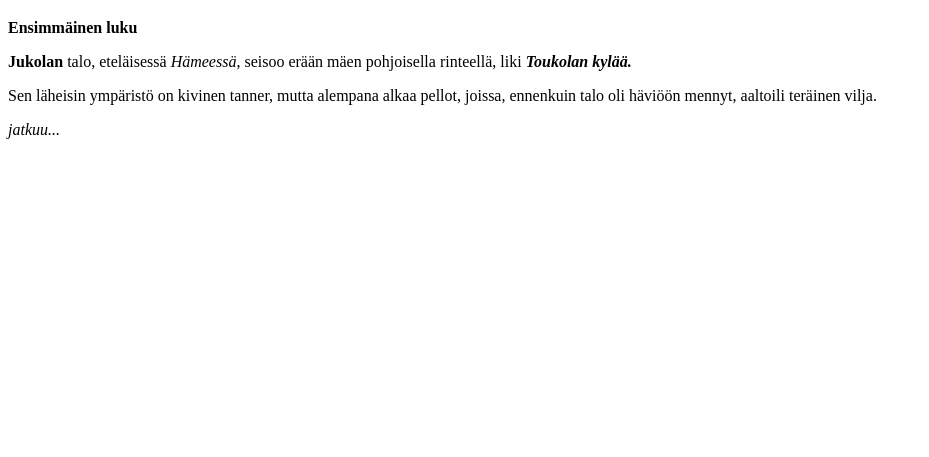
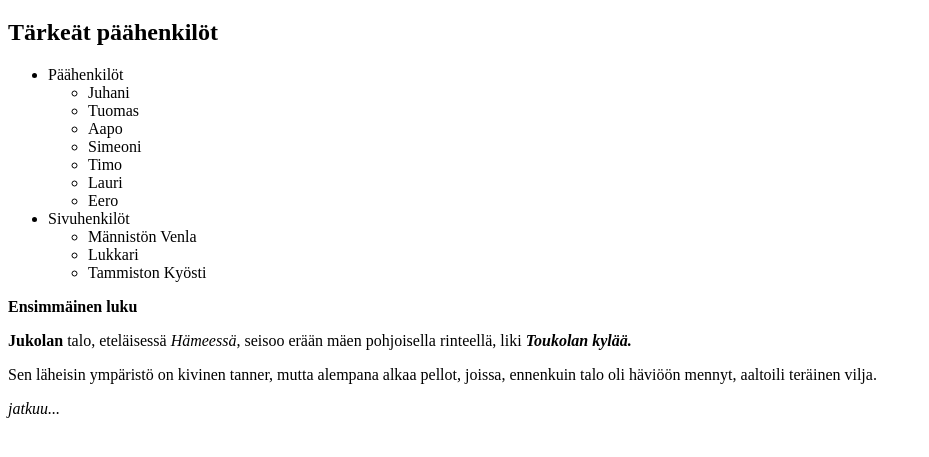
Before and after one commit to Kaabero/Lapio-website, a plain HTML site: page index.html in a window 1280 px wide. Shown: the part 61-518 px from the top of the page, without its empty margins (0-929 px from the left). Drawn offline with Linux system fonts and the light colour scheme.

Commit message:
Osa 3. Neljäs tehtävä

```diff
--- a/index.html
+++ b/index.html
@@ -9,15 +9,32 @@
 <body>
   <!--Tee tehtävät tänne-->
 <h1>Seitsemän veljestä</h1>
-
+<h2>Tärkeät päähenkilöt</h2>
+<ul>
+  <li>Päähenkilöt</li>
+  <ul>
+    <li>Juhani</li>
+    <li>Tuomas</li>
+    <li>Aapo</li>
+    <li>Simeoni</li>
+    <li>Timo</li>
+    <li>Lauri</li>
+    <li>Eero</li>
+  </ul>
+  <li>Sivuhenkilöt</li>
+  <ul>
+    <li>Männistön Venla</li>
+    <li>Lukkari</li>
+    <li>Tammiston Kyösti</li>
+  </ul>
+</ul>
 <strong>Ensimmäinen luku</strong>
-
-<p><strong>Jukolan</strong> talo, eteläisessä <em>Hämeessä</em>, seisoo erään mäen pohjoisella rinteellä, liki
-<strong><em>Toukolan kylää.</em></strong></p>
-
-<p>Sen läheisin ympäristö on kivinen tanner, mutta alempana alkaa pellot,
-joissa, ennenkuin talo oli häviöön
-mennyt, aaltoili teräinen vilja. </p>
+<p>
+  <strong>Jukolan</strong> talo, eteläisessä <em>Hämeessä</em>, seisoo erään mäen pohjoisella rinteellä, liki <strong><em>Toukolan kylää.</em></strong>
+</p>
+<p>
+  Sen läheisin ympäristö on kivinen tanner, mutta alempana alkaa pellot, joissa, ennenkuin talo oli häviöön mennyt, aaltoili teräinen vilja.
+</p>
 
 <em>jatkuu...</em>
 </body>
```
